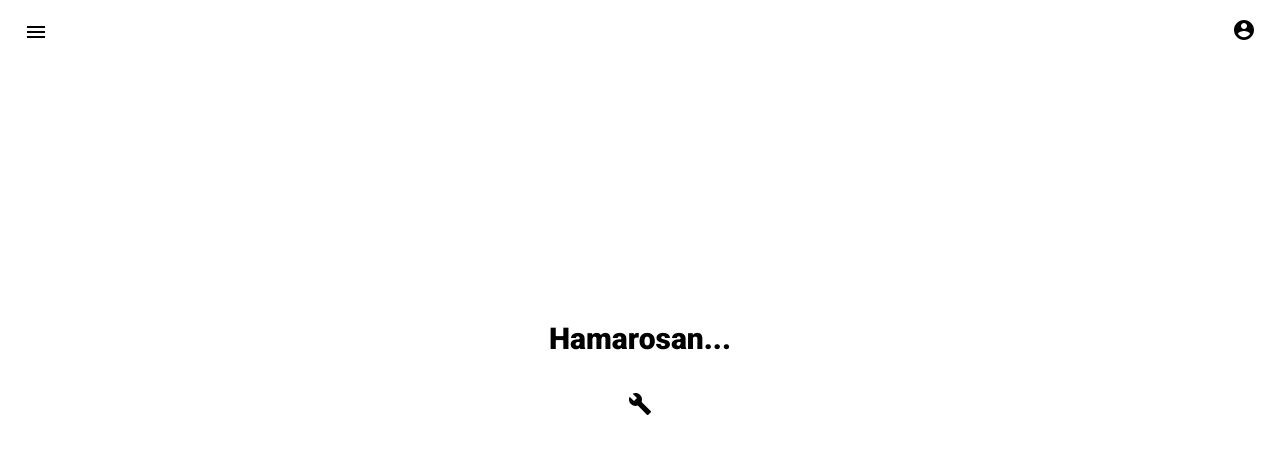
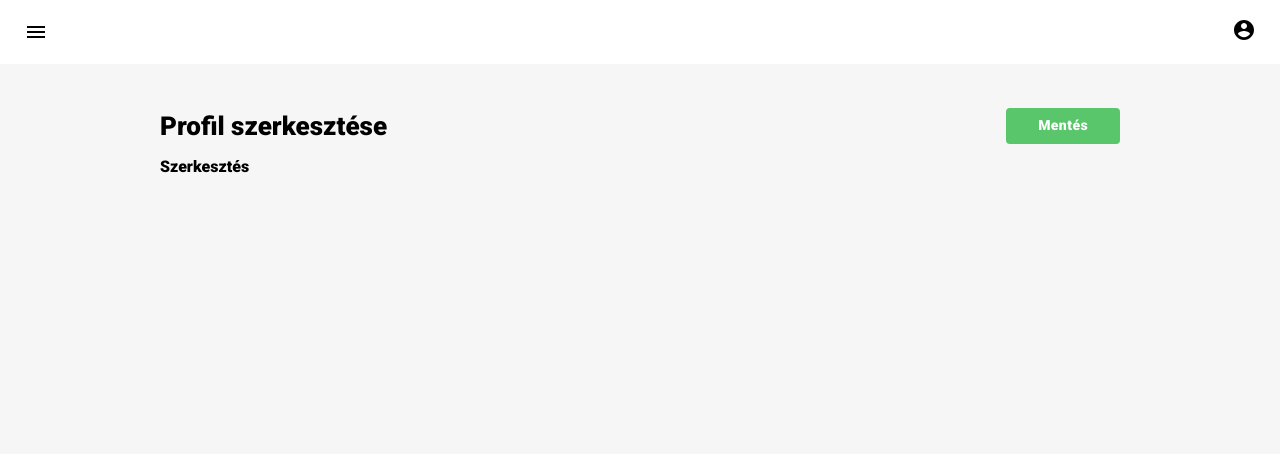
Before and after one commit to akosfi/volunteerfrontend, a React (Create React App) app: page /profile in a window 1280 px wide. Shown: the top 454 px of the page. Built offline with nearby package versions, Linux system fonts and the light colour scheme; no server answers.

Commit message:
[fix] Progress.

```diff
--- a/src/App.tsx
+++ b/src/App.tsx
@@ -15,6 +15,7 @@ import NewEventPage from "components/pages/events/NewEventPage";
 import SystemErrorAlert from "components/common/SystemErrorAlert";
 //
 import "assets/styles/global.scss";
+import ProfilePage from "./components/pages/ProfilePage";
 
 const App: FC = () => {
     const theme = createMuiTheme({
@@ -48,7 +49,7 @@ const App: FC = () => {
                     <Route path="/login" exact children={<LoginPage />} />
                     <Route path="/register" exact children={<RegistrationPage />} />
                     <Route path="/members" exact children={<ComingSoonPage />} />
-                    <Route path="/profile" exact children={<ComingSoonPage />} />
+                    <Route path="/profile" exact children={<ProfilePage />} />
                 </Switch>
             </Router>
         </ThemeProvider>
--- /dev/null
+++ b/src/components/pages/ProfilePage/components/tabs/EditTab/index.tsx
@@ -0,0 +1,7 @@
+import * as React from "react";
+import { FC, memo } from "react";
+import EventEdit from "components/events/EventEdit";
+
+const EditTab: FC = () => <EventEdit />;
+
+export default memo(EditTab);
--- /dev/null
+++ b/src/components/pages/ProfilePage/index.tsx
@@ -0,0 +1,80 @@
+import * as React from "react";
+import { FC } from "react";
+import { makeStyles } from "@material-ui/core";
+//
+import { PageHeaderActionButtonType, PageHeaderTabType } from "../../common/PageLayout/components/PageHeader";
+import EditTab from "../events/EventPage/components/tabs/EditTab";
+import PageLayout from "../../common/PageLayout";
+import { ButtonType } from "../../common/Button";
+
+const useStyles = makeStyles(() => ({
+    root: {
+        width: "100%",
+        height: "100vh",
+        background: "#F6F6F6"
+    },
+    container: {
+        paddingTop: "84px",
+        display: "flex",
+        alignItems: "center",
+        flexDirection: "column"
+    },
+    title: {
+        fontSize: "30px",
+        fontWeight: "bold",
+        textAlign: "center"
+    },
+    card: {
+        marginTop: "40px",
+        width: "414px",
+        paddingTop: "64px"
+    },
+    form: {
+        display: "flex",
+        alignItems: "center",
+        flexDirection: "column",
+        width: "100%"
+    },
+    input: {
+        marginBottom: "22px"
+    },
+    cardContent: {
+        display: "flex",
+        flexDirection: "column",
+        justifyContent: "center",
+        alignItems: "center",
+        padding: "0 64px"
+    },
+    buttonWrapper: {
+        display: "flex",
+        justifyContent: "center",
+        alignItems: "flex-end",
+        flexDirection: "column",
+        width: "100%"
+    },
+    button: {
+        marginBottom: "10px"
+    }
+}));
+
+enum TabTypes {
+    EDIT = "PROFILE/EDIT"
+}
+
+const tabs: PageHeaderTabType[] = [{ id: TabTypes.EDIT, name: "Szerkesztés", content: <EditTab /> }];
+
+const ProfilePage: FC = () => {
+    const classes = useStyles();
+
+    const actionButtons: PageHeaderActionButtonType[] = [
+        { id: 1, buttonType: ButtonType.POSITIVE_ACTION, title: "Mentés", tabsOnly: [TabTypes.EDIT] }
+    ];
+
+    return (
+        <div className={classes.root}>
+            <PageLayout title={"Profil szerkesztése"} tabs={tabs} isLoading={false} actionButtons={actionButtons} />
+        </div>
+    );
+};
+
+export default ProfilePage;
```
